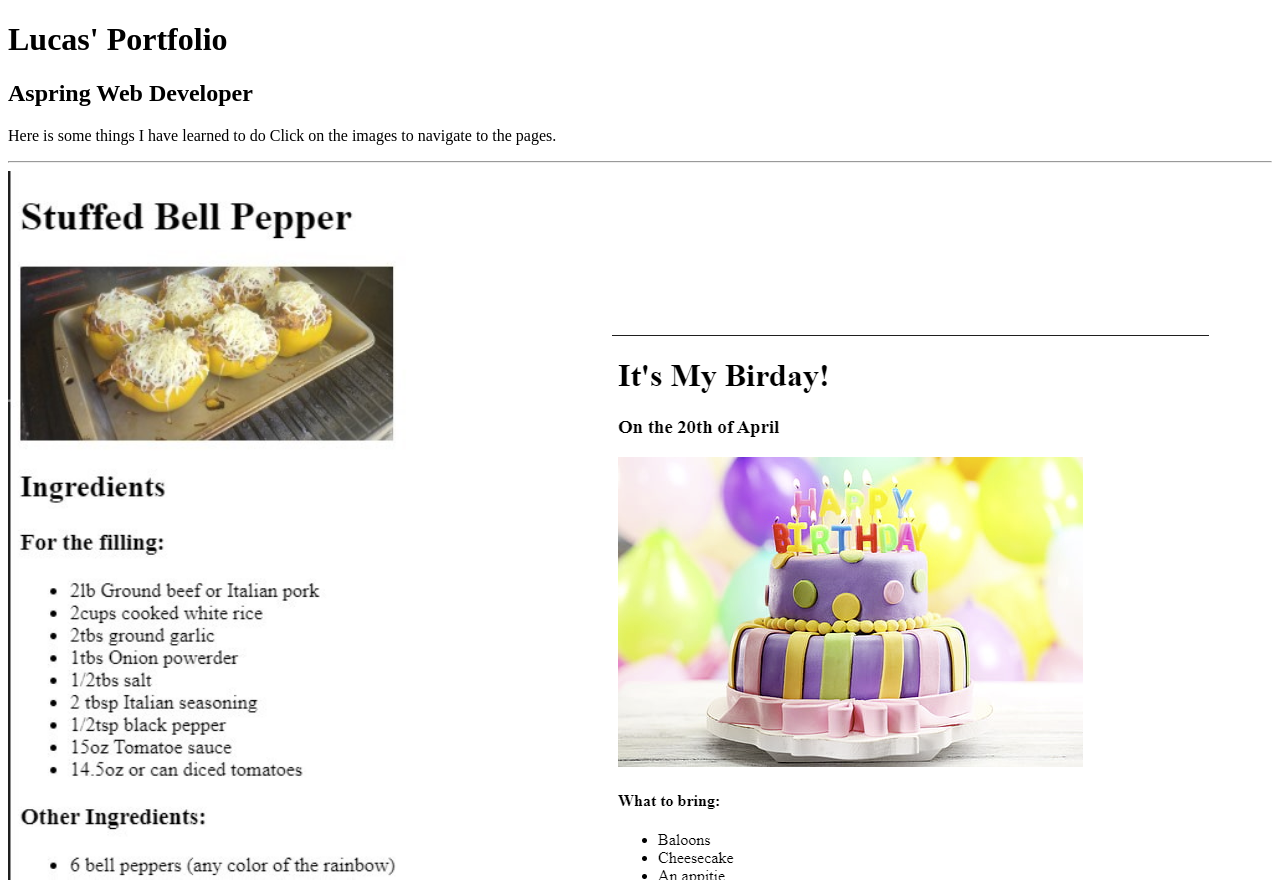
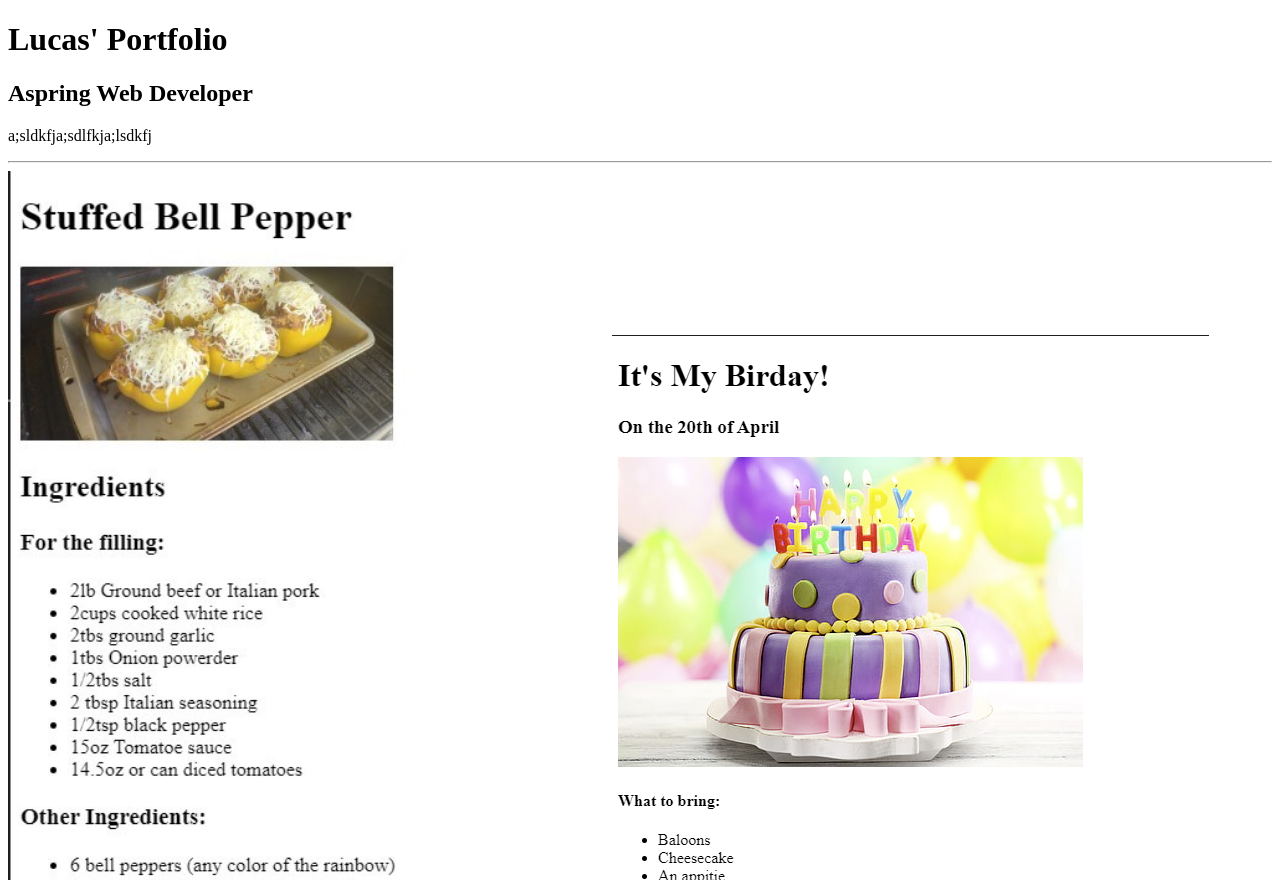
Before and after one commit to LukeMiddlemas/html-portfolio, a plain HTML site: page index.html in a window 1280 px wide. Shown: the top 886 px of the page. Drawn offline with Linux system fonts and the light colour scheme.

Commit message:
index.html

```diff
--- a/index.html
+++ b/index.html
@@ -9,8 +9,7 @@
     <h1>Lucas' Portfolio</h1>
     <h2>Aspring Web Developer</h2>
     <p>
-      Here is some things I have learned to do Click on the images to navigate
-      to the pages.
+      a;sldkfja;sdlfkja;lsdkfj
     </p>
     <hr />
     <a href="./Stuffed_Bell_Peppers.html"
```
